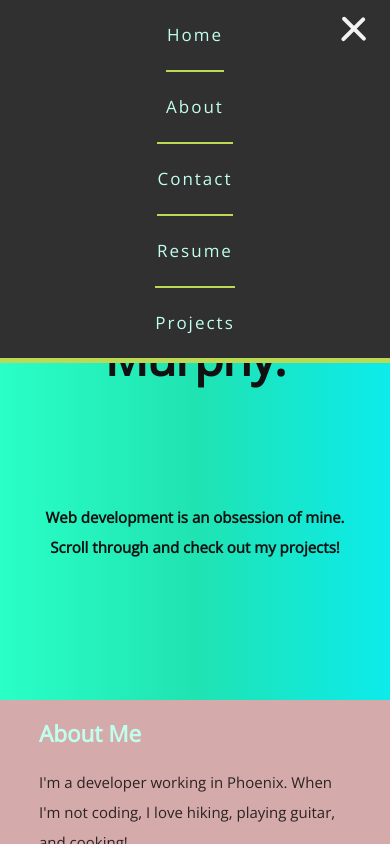
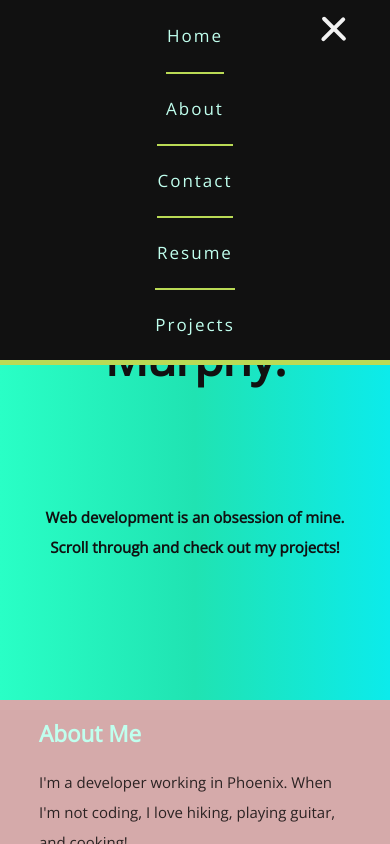
Before and after one commit to Ozymandias9000/murphy_portfolio, a React (Create React App) app: page / in a window 390 px wide. Both pictures are taken after a click on the element 364 px from the left and 30 px from the top of the page. Shown: the top 844 px of the page. Built offline with nearby package versions, Linux system fonts and the light colour scheme.

Commit message:
Fixed nav--responsive bug!

```diff
--- a/src/components/Nav/nav.css
+++ b/src/components/Nav/nav.css
@@ -83,11 +83,12 @@
   transform: rotate(45deg) translate(-8px, -8px);
 }
 
-/* When the screen is less than 600 pixels wide, hide all links, except for the first one ("Home"). Show the link that contains should open and close the topnav (.icon) */
+/* When the screen is less than 700 pixels wide, hide all links, except for the first one ("Home"). Show the link that contains should open and close the topnav (.menuIcon) */
 @media screen and (max-width: 700px) {
   .nav a:not(:first-child) {
     display: none;
   }
+
   .nav .menuIcon {
     grid-column: span 1/ -1;
     display: block;
@@ -96,16 +97,17 @@
   }
 }
 
-/* The "responsive" class is added to the topnav with JavaScript when the user clicks on the icon. This class makes the topnav look good on small screens (display the links vertically instead of horizontally) */
+/* The "responsive" class is swapped with "nav" class with JavaScript when the user clicks on the icon. This class makes the nav look good on small screens (display the links vertically instead of horizontally) */
 @media screen and (max-width: 700px) {
   .nav--responsive {
-    background-color: #303030;
+    background-color: var(--black);
     letter-spacing: 2px;
     height: auto;
     width: 100vw;
     white-space: nowrap;
     display: grid;
-    grid: repeat(6, 1fr);
+    grid-template-columns: 1fr;
+    grid-template-rows: repeat(5, 1fr);
     justify-items: center;
     align-items: center;
     top: -300px;
@@ -114,6 +116,10 @@
     position: fixed;
     overflow: hidden;
     transition: all 0.3s;
+  }
+
+  .nav--responsive a:not(:first-child) {
+    display: block;
   }
 
   .nav--responsive .menuIcon {
--- a/src/components/Nav/nav.js
+++ b/src/components/Nav/nav.js
@@ -1,36 +1,43 @@
-import React from 'react';
-import './nav.css';
+import React from "react";
+import "./nav.css";
 
 class Nav extends React.Component {
-
   constructor(props) {
     super(props);
     this.state = {
-        active: true,
+      active: true
     };
   }
 
-	 toggleMenu = (e) => {
-			this.setState(prevState => ({ active: !prevState.active }))
-			e.currentTarget.classList.toggle('change');
+  toggleMenu = e => {
+    this.setState(prevState => ({ active: !prevState.active }));
+    e.currentTarget.classList.toggle("change");
   };
 
   render() {
     return (
-			<nav className={this.state.active ? 'nav' : 'nav--responsive'}>
-				<a href='#home' id='home'>Home</a>
-				<a href='#about'>About</a>
-				<a href='#contact'>Contact</a>
-				<a href='#resume'>Resume</a>
-				<a href='#projects'>Projects</a>
-					<div className='menuIcon' onClick={this.toggleMenu}>
-					  <div className="bar1"></div>
-					  <div className="bar2"></div>
-					  <div className="bar3"></div>
+      <nav
+        className={
+          this.state.active || window.innerWidth > 700
+            ? "nav"
+            : "nav nav--responsive"
+        }
+      >
+        <a href="#home" id="home">
+          Home
+        </a>
+        <a href="#about">About</a>
+        <a href="#contact">Contact</a>
+        <a href="#resume">Resume</a>
+        <a href="#projects">Projects</a>
+        <div className="menuIcon" onClick={this.toggleMenu}>
+          <div className="bar1" />
+          <div className="bar2" />
+          <div className="bar3" />
         </div>
       </nav>
     );
   }
-};
+}
 
 export default Nav;
```
Lines whose indentation alone changed are shown as unchanged.
